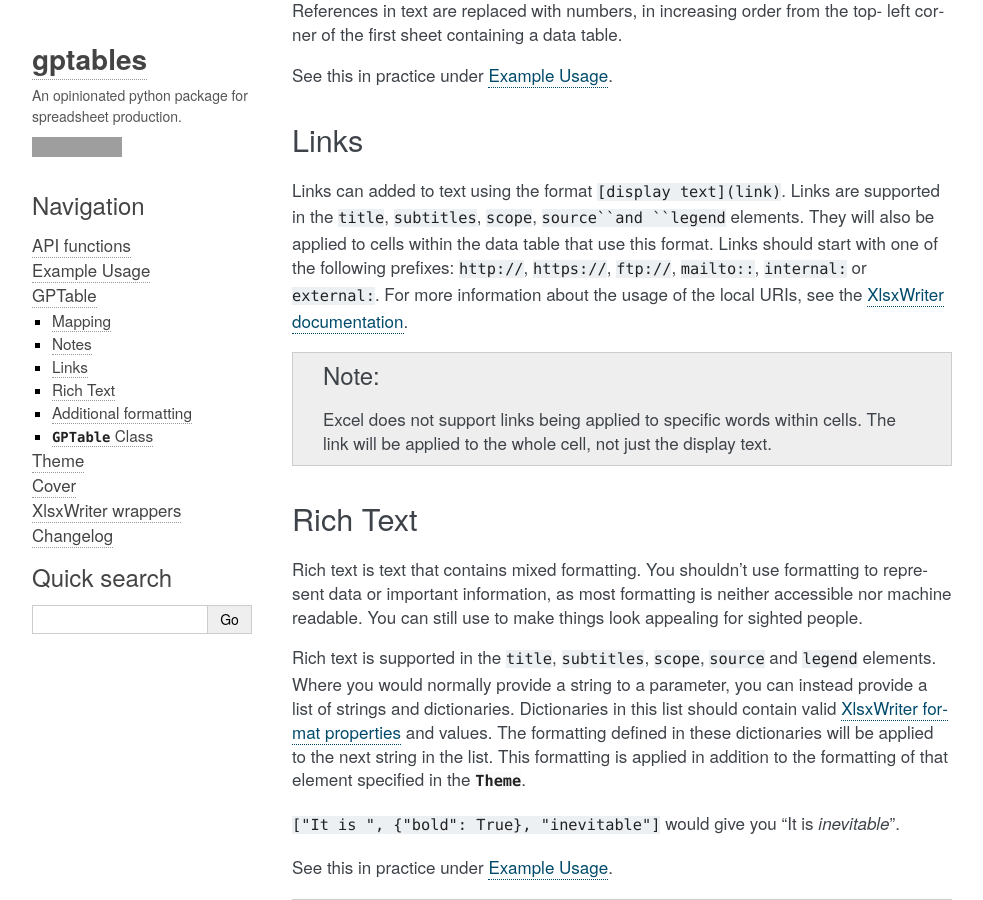
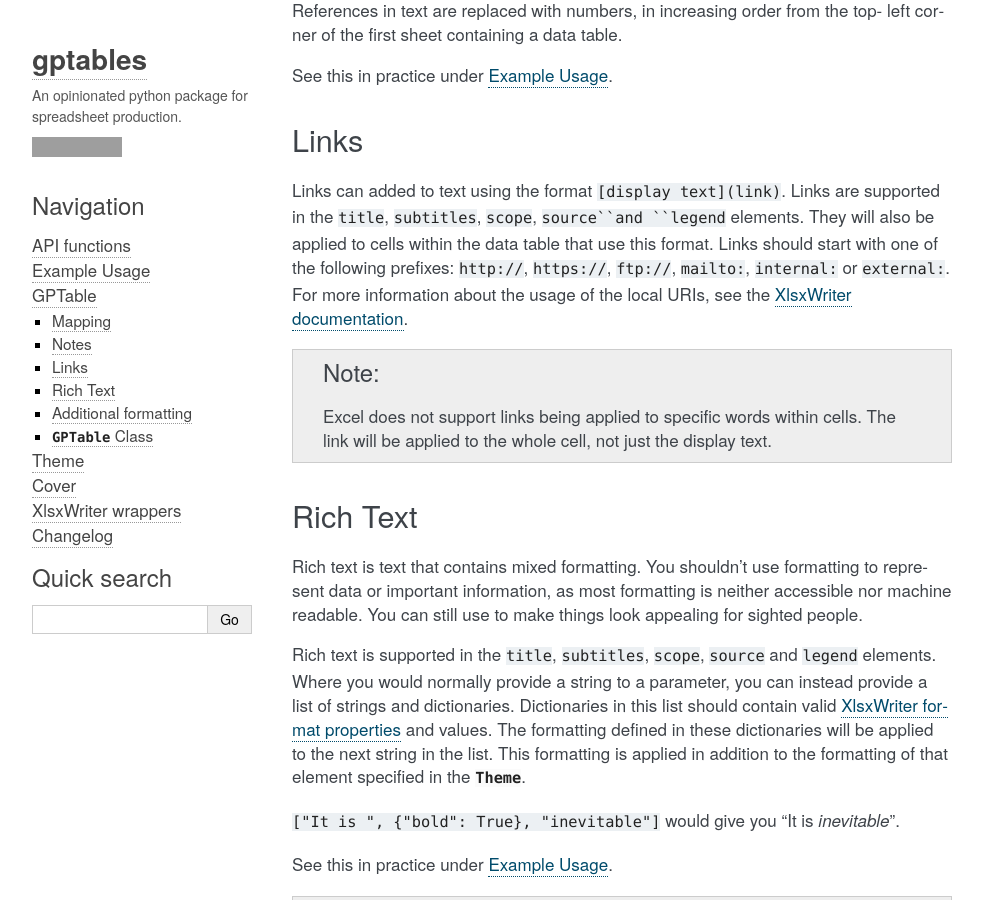
Before and after one commit to best-practice-and-impact/gptables, a Sphinx documentation site: the page built from docs/source/doc.gptable.rst, in a window 1280 px wide and 900 px high, scrolled down 540 px. Shown: the whole window, without its empty margins (138-1121 px from the left). Built offline with Sphinx 7.4.7, drawn with Linux system fonts in a browser that asks for light colours; the version number could not be read and is left out; grey boxes are pictures that could not be loaded.

```diff
--- a/docs/source/doc.gptable.rst
+++ b/docs/source/doc.gptable.rst
@@ -45,7 +45,7 @@ Links can added to text using the format ``[display text](link)``. Links are
 supported in the ``title``, ``subtitles``, ``scope``, ``source``and ``legend``
 elements. They will also be applied to cells within the data table that use
 this format. Links should start with one of the following prefixes:
-``http://``, ``https://``, ``ftp://``, ``mailto::``, ``internal:`` or
+``http://``, ``https://``, ``ftp://``, ``mailto:``, ``internal:`` or
 ``external:``. For more information about the usage of the local URIs, see the
 `XlsxWriter documentation`_.
 
```
